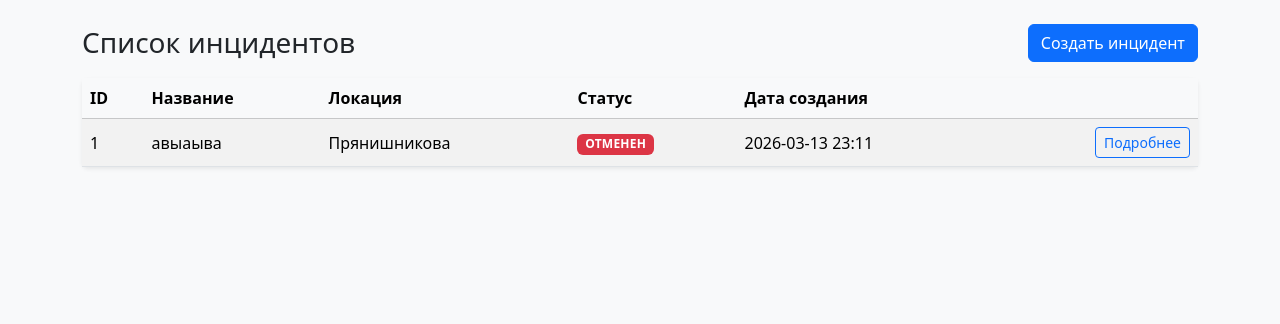
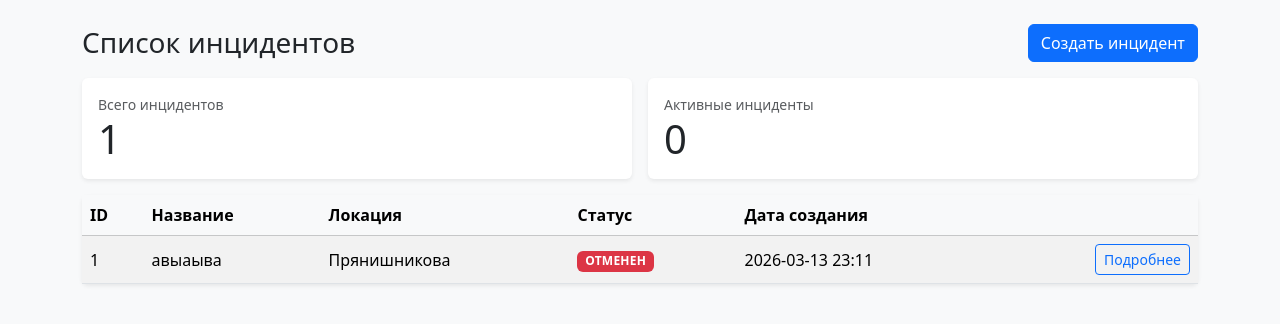
Before and after one commit to pishchenyuk/SafeIncident, a FastAPI app: page / in a window 1280 px wide. Shown: the part 56-380 px from the top of the page. Run offline with FastAPI, Linux system fonts and the light colour scheme; data comes from the database, SQL or seed files in the repository.

Commit message:
Small fixes

```diff
--- a/backend/routes/incidents.py
+++ b/backend/routes/incidents.py
@@ -25,6 +25,10 @@ STATUS_BADGE_CLASSES = {
 @router.get("/", response_class=HTMLResponse)
 def index(request: Request, db: Session = Depends(get_db)):
     incidents = crud.get_incidents(db)
+    total_count = len(incidents)
+    active_count = sum(
+        1 for incident in incidents if incident.status in (models.IncidentStatus.NEW, models.IncidentStatus.IN_PROGRESS)
+    )
     return templates.TemplateResponse(
         "index.html",
         {
@@ -32,6 +36,8 @@ def index(request: Request, db: Session = Depends(get_db)):
             "incidents": incidents,
             "status_labels": STATUS_LABELS,
             "status_badge_classes": STATUS_BADGE_CLASSES,
+            "total_count": total_count,
+            "active_count": active_count,
         },
     )
 
--- a/templates/index.html
+++ b/templates/index.html
@@ -5,6 +5,25 @@
 <div class="d-flex justify-content-between align-items-center mb-3">
     <h1 class="h3 mb-0">Список инцидентов</h1>
     <a href="/incidents/create" class="btn btn-primary">Создать инцидент</a>
+</div>
+
+<div class="row g-3 mb-3">
+    <div class="col-md-6">
+        <div class="card shadow-sm">
+            <div class="card-body">
+                <div class="text-muted small">Всего инцидентов</div>
+                <div class="display-6">{{ total_count }}</div>
+            </div>
+        </div>
+    </div>
+    <div class="col-md-6">
+        <div class="card shadow-sm">
+            <div class="card-body">
+                <div class="text-muted small">Активные инциденты</div>
+                <div class="display-6">{{ active_count }}</div>
+            </div>
+        </div>
+    </div>
 </div>
 
 <div class="card shadow-sm">
```
